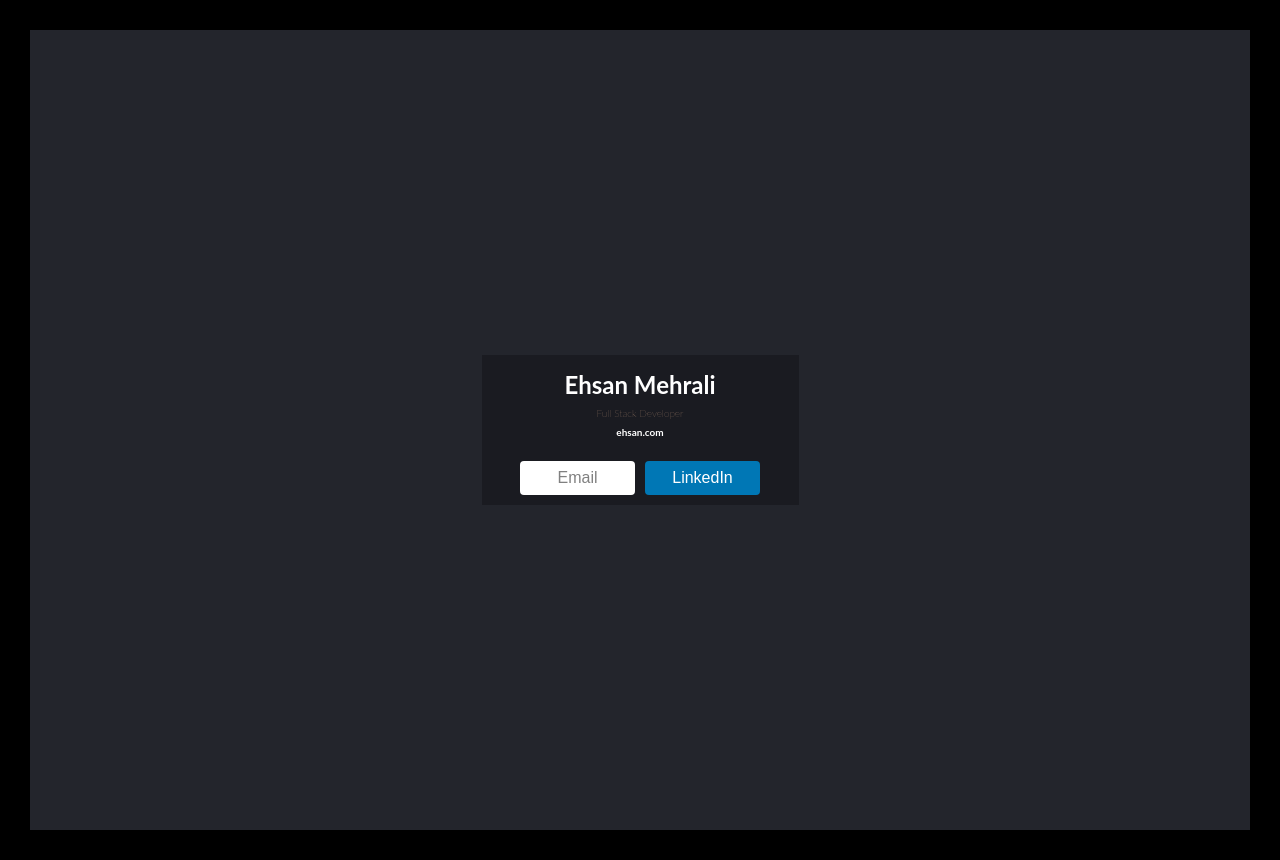
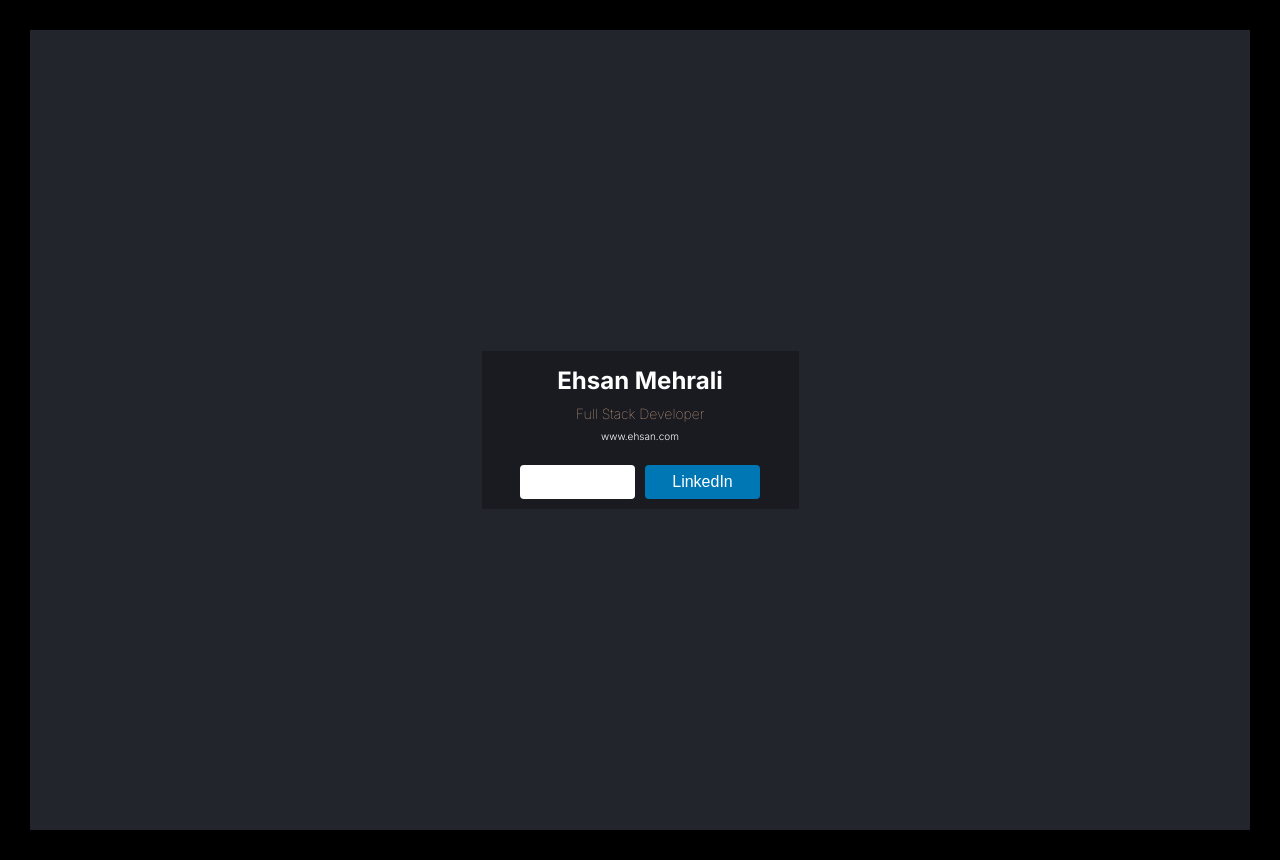
Before and after one commit to ehsanmehrali/digital-business-card, a React (Vite) app: page / in a window 1280 px wide. Built offline with nearby package versions, Linux system fonts and the light colour scheme.

Commit message:
Add google fonts.

```diff
--- a/index.html
+++ b/index.html
@@ -1,8 +1,14 @@
 <!DOCTYPE html>
 <html lang="en">
   <head>
+    <link rel="preconnect" href="https://fonts.googleapis.com" />
+    <link rel="preconnect" href="https://fonts.gstatic.com" crossorigin />
+    <link
+      href="https://fonts.googleapis.com/css2?family=Inter:wght@100..900&display=swap"
+      rel="stylesheet"
+    />
+    <link rel="stylesheet" href="/index.css" />
     <meta charset="UTF-8" />
-
     <meta name="viewport" content="width=device-width, initial-scale=1.0" />
     <title>Digital Business Card</title>
   </head>
--- a/src/components/Info.jsx
+++ b/src/components/Info.jsx
@@ -3,10 +3,14 @@
     <div className="info-container">
       <h1>Ehsan Mehrali</h1>
       <span>Full Stack Developer</span>
-      <a>ehsan.com</a>
+      <a>www.ehsan.com</a>
       <div className="btn-container">
-        <button className="btn">Email</button>
-        <button className="btn btn-linkedin">LinkedIn</button>
+        <button className="btn">
+          <a>Email</a>
+        </button>
+        <button className="btn btn-linkedin">
+          <a>LinkedIn</a>
+        </button>
       </div>
     </div>
   );
--- a/src/index.css
+++ b/src/index.css
@@ -13,8 +13,8 @@
 body {
   box-sizing: border-box;
   padding: 3rem;
-  font-family: "Lato", sans-serif;
-  font-weight: 400;
+  font-family: "Inter", sans-serif;
+  font-weight: 300;
   line-height: 1.7;
   color: #ffffff;
   background-color: #000000;
@@ -40,10 +40,10 @@
 
 .info-container h1 {
   font-size: 2.4rem;
-  font-weight: 700;
 }
 
 .info-container span {
+  font-size: 1.4rem;
   font-weight: 100;
   color: #f3bf99;
   margin-bottom: 0.2rem;
@@ -52,7 +52,7 @@
 .info-container a {
   color: #ffffff;
   text-decoration: none;
-  font-weight: 700;
+  font-weight: 300;
 }
 
 .info-container a:hover {
```
